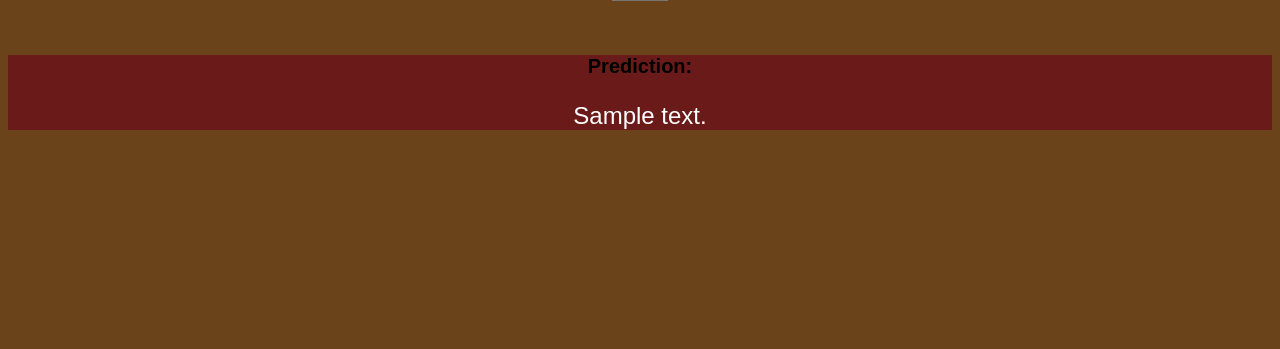
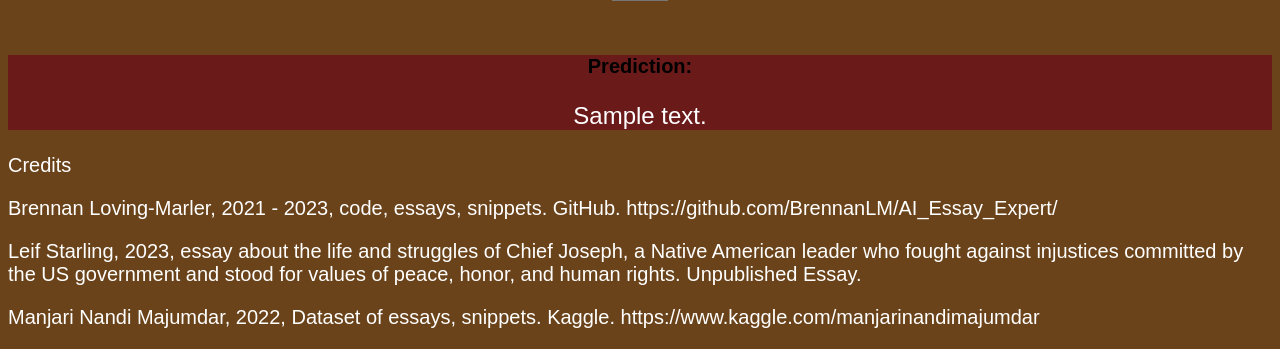
Before and after one commit to BrennanLM/AI_Essay_Expert, a Flask app: template templates/index.html in a window 1280 px wide. Shown: the part 582-931 px from the top of the page. Before the commit the page ends 712 px from the top, so only its background shows below. Run offline with Flask 2, Linux system fonts and the light colour scheme; the template is opened without the code that fills it: most values are stand-ins (such as "Sample title", 1, 10 or a date in 2020).

Commit message:
Update index.html

```diff
--- a/templates/index.html
+++ b/templates/index.html
@@ -41,6 +41,9 @@
         display: block;
         margin: 0 auto;
       }
+      small {
+  color: white;
+}
     </style>
     <title>AIEssayExpert</title>
   </head>
@@ -60,5 +63,14 @@
         <p class="prediction-text">{{ prediction_text }}</p>
       </div>
     {% endif %}
+    <small>
+
+      <p>Credits<p>
+  <p>Brennan Loving-Marler, 2021 - 2023, code, essays, snippets. GitHub. https://github.com/BrennanLM/AI_Essay_Expert/</p>
+
+  <p>Leif Starling, 2023, essay about the life and struggles of Chief Joseph, a Native American leader who fought against injustices committed by the US government and stood for values of peace, honor, and human rights. Unpublished Essay.</p>
+
+  <p>Manjari Nandi Majumdar, 2022, Dataset of essays, snippets. Kaggle. https://www.kaggle.com/manjarinandimajumdar</p>
+</small>
   </body>
 </html>
```
